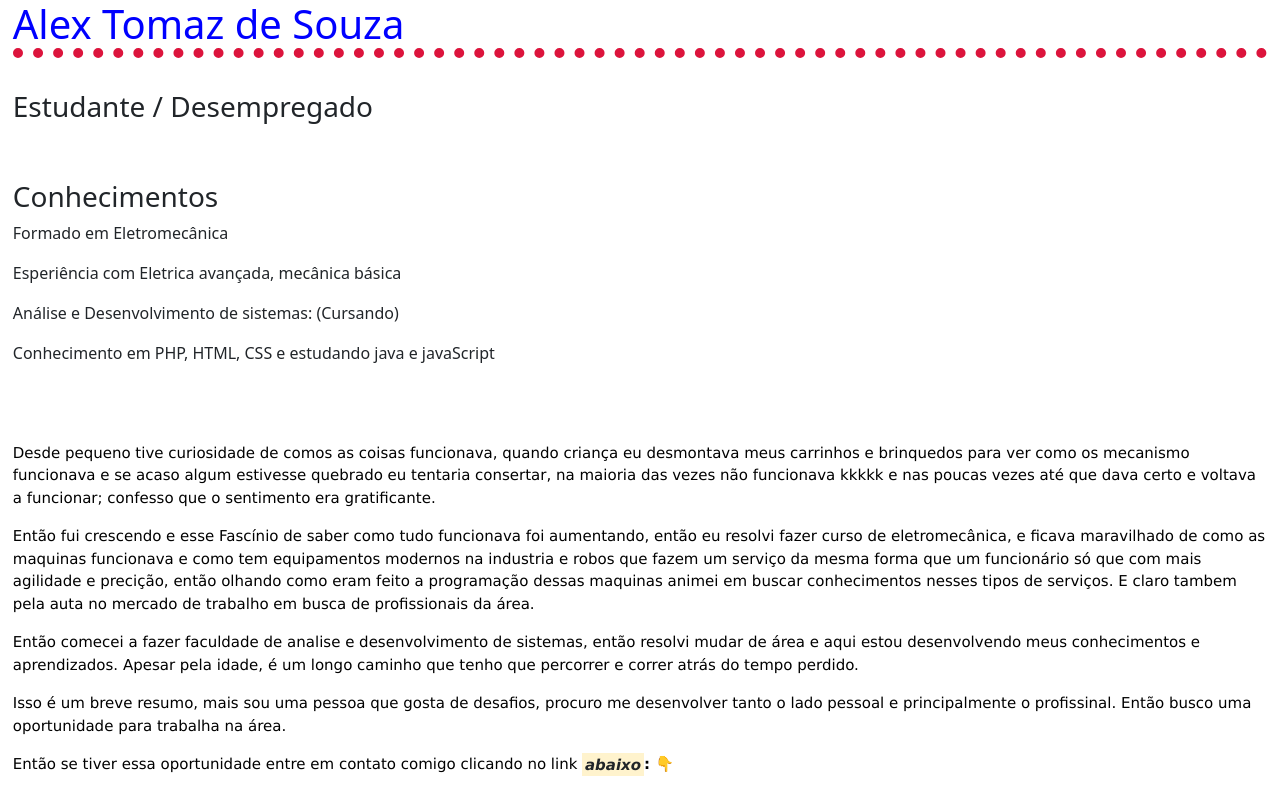
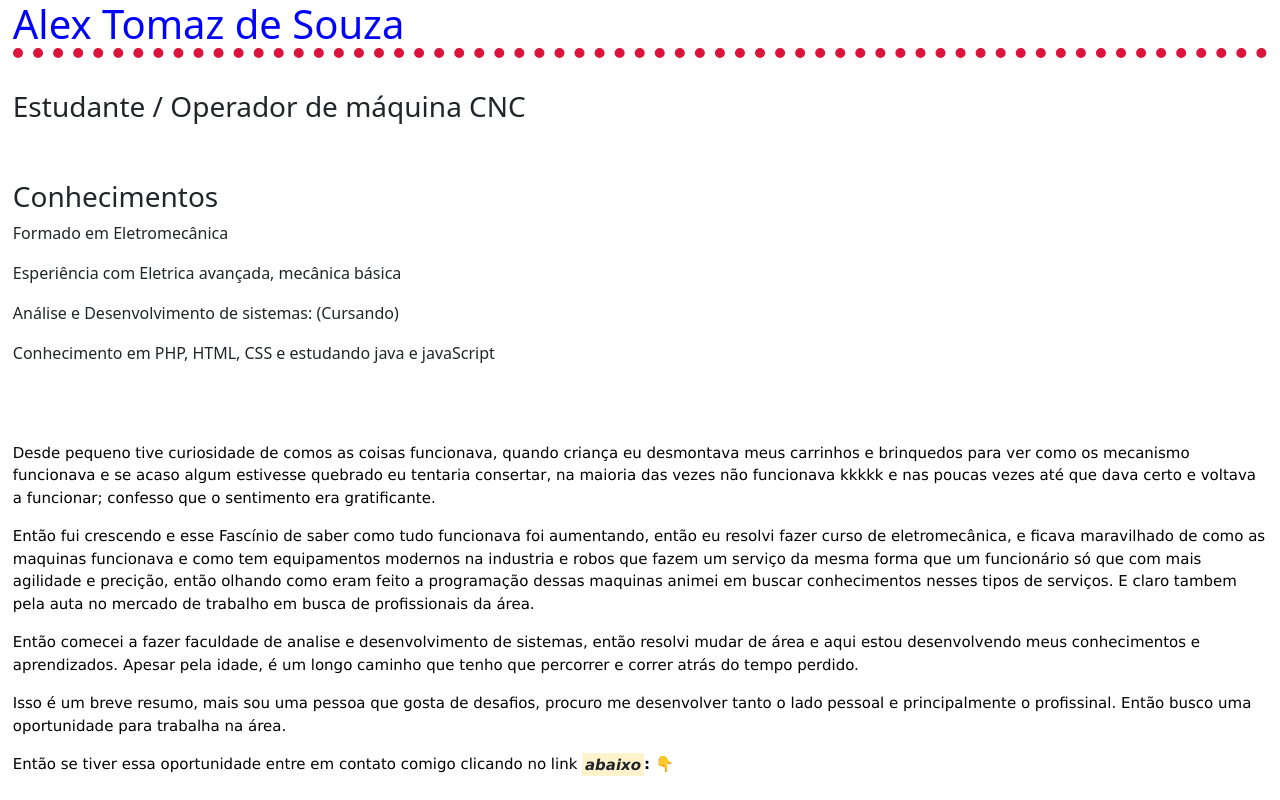
Before and after one commit to Alex1158/Curriculo, a plain HTML site: page docs/index.html in a window 1280 px wide. Shown: the top 800 px of the page. Drawn offline with nearby package versions, Linux system fonts and the light colour scheme.

Commit message:
corrigindo pagina
atualizando conteudo

```diff
--- a/docs/index.html
+++ b/docs/index.html
@@ -17,7 +17,7 @@
     </div>
     <br>
     <div>
-        <h3 class="aluno"> Estudante / Desempregado</h3>
+        <h3 class="aluno"> Estudante / Operador de máquina CNC</h3>
     </div>
     <br><br>
 
```
